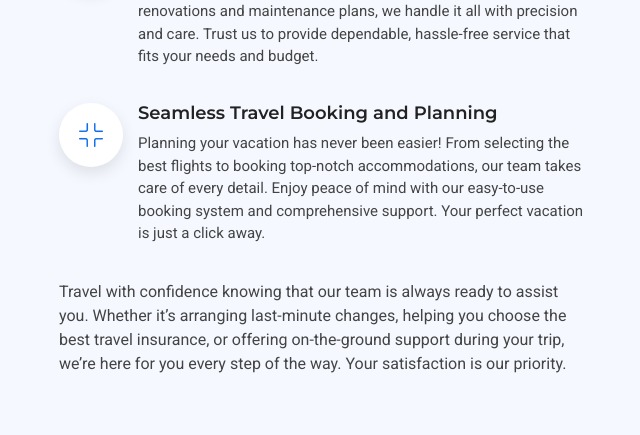
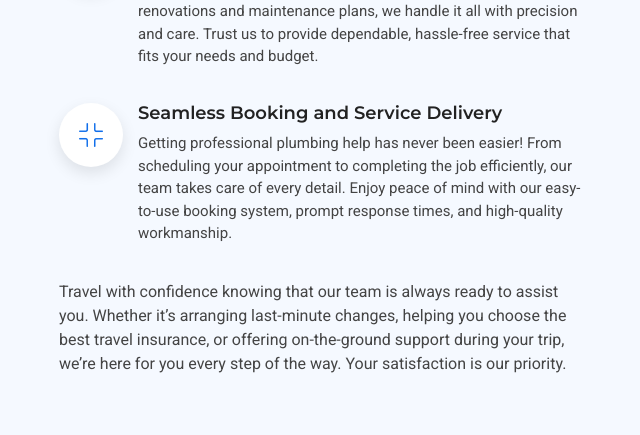
Before and after one commit to Carrington-dev/drainexpertz, a Flask app: page / in a window 1280 px wide. Shown: the part 1743-2178 px from the top of the page, without its empty margins (609-1249 px from the left). Run offline with Flask 3, Linux system fonts and the light colour scheme; some libraries are stand-ins or nearby versions.

Commit message:
Update index.html
Co-Authored-By: Stemgon <165911512+stemgon@users.noreply.github.com>
Co-Authored-By: Carrington Muleya <79579279+carrington-dev@users.noreply.github.com>

```diff
--- a/src/templates/index.html
+++ b/src/templates/index.html
@@ -103,10 +103,10 @@
             <li>
               <i class="bi bi-fullscreen-exit"></i>
               <div>
-                <h4>Seamless Travel Booking and Planning
-                </h4>
+                <h4>Seamless Booking and Service Delivery</h4>
                 <p>
-                  Planning your vacation has never been easier! From selecting the best flights to booking top-notch accommodations, our team takes care of every detail. Enjoy peace of mind with our easy-to-use booking system and comprehensive support. Your perfect vacation is just a click away.
+                  Getting professional plumbing help has never been easier! From scheduling your appointment to completing the job efficiently, our team takes care of every detail. Enjoy peace of mind with our easy-to-use booking system, prompt response times, and high-quality workmanship.
+
                 </p>
               </div>
             </li>
```
